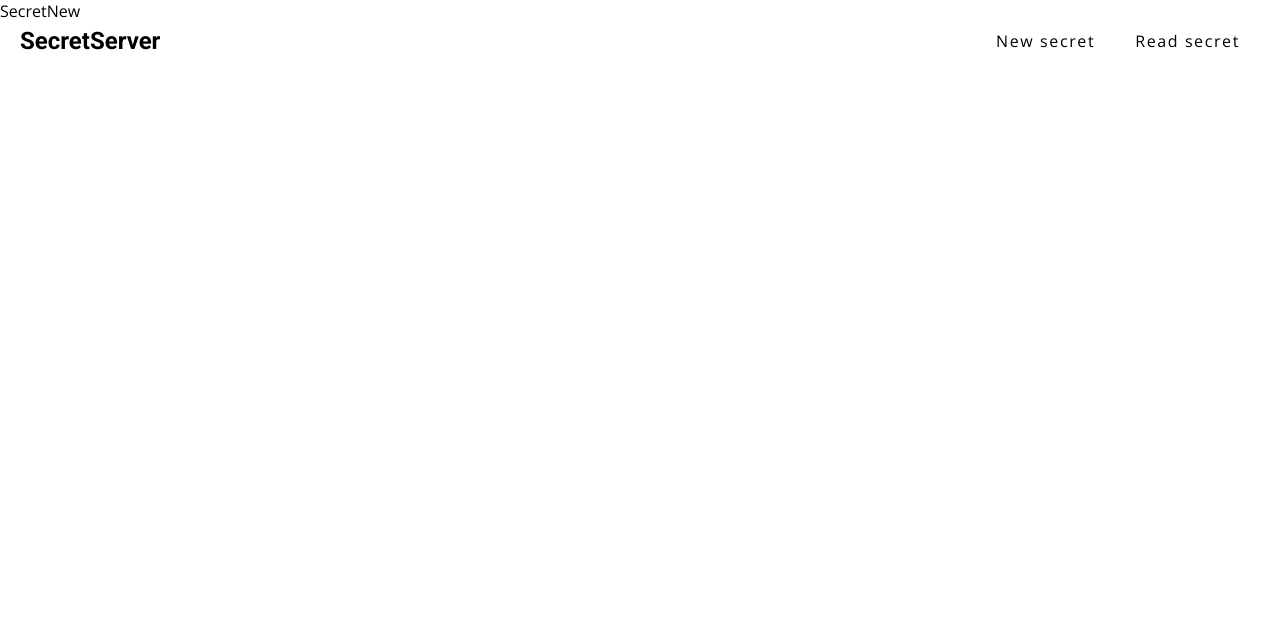
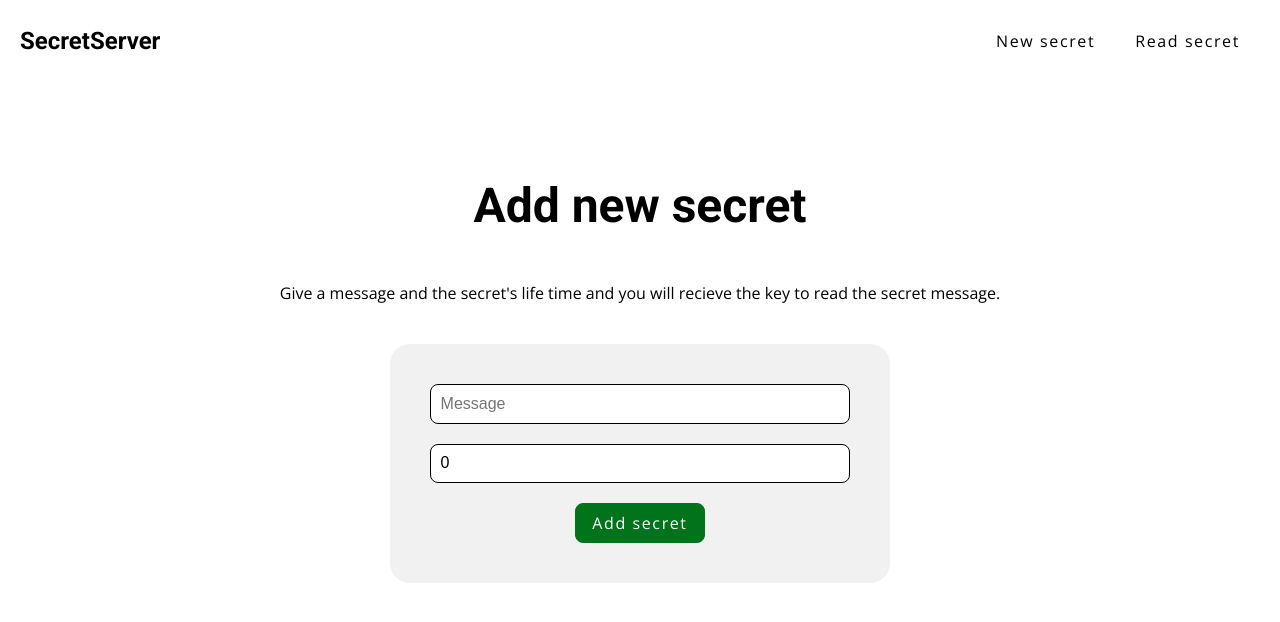
Before and after one commit to madam97/secret, a React (Create React App) app: page /secret/new in a window 1280 px wide. Shown: the top 622 px of the page. Built offline with nearby package versions, Linux system fonts and the light colour scheme.

Commit message:
added SecretNew page and style

```diff
--- a/src/pages/SecretNew.tsx
+++ b/src/pages/SecretNew.tsx
@@ -2,6 +2,20 @@ import React from 'react';
 
 export default function SecretNew() {
   return (
-    <div>SecretNew</div>
+    <main id="page-secret-new" className="flex-center-col">
+      <section className="text-center">
+        <h1>Add new secret</h1>
+        <p>Give a message and the secret's life time and you will recieve the key to read the secret message.</p>
+
+        <form className="block-filled flex-center-col">
+          <input className="input" type="text" placeholder="Message" required={true} />
+          <input className="input" type="number" placeholder="Life time in seconds" min={0} value={0} />
+
+          <button className="btn-primary">
+            Add secret
+          </button>
+        </form>
+      </section>
+    </main>
   )
 }
--- a/src/scss/pages/_index.scss
+++ b/src/scss/pages/_index.scss
@@ -1,2 +1,3 @@
 @import 'home';
+@import 'secret-new';
 @import 'error-page';
--- /dev/null
+++ b/src/scss/pages/_secret-new.scss
@@ -0,0 +1,8 @@
+#page-secret-new {
+  .block-filled {
+    margin-left: auto;
+    margin-right: auto;
+    max-width: 500px;
+    width: 100%;
+  }
+}
```
